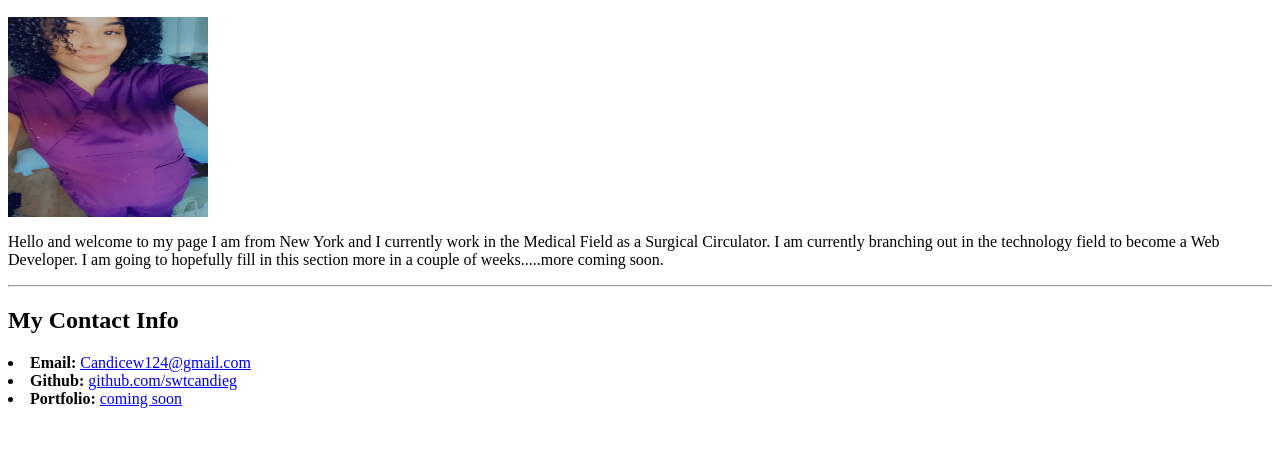
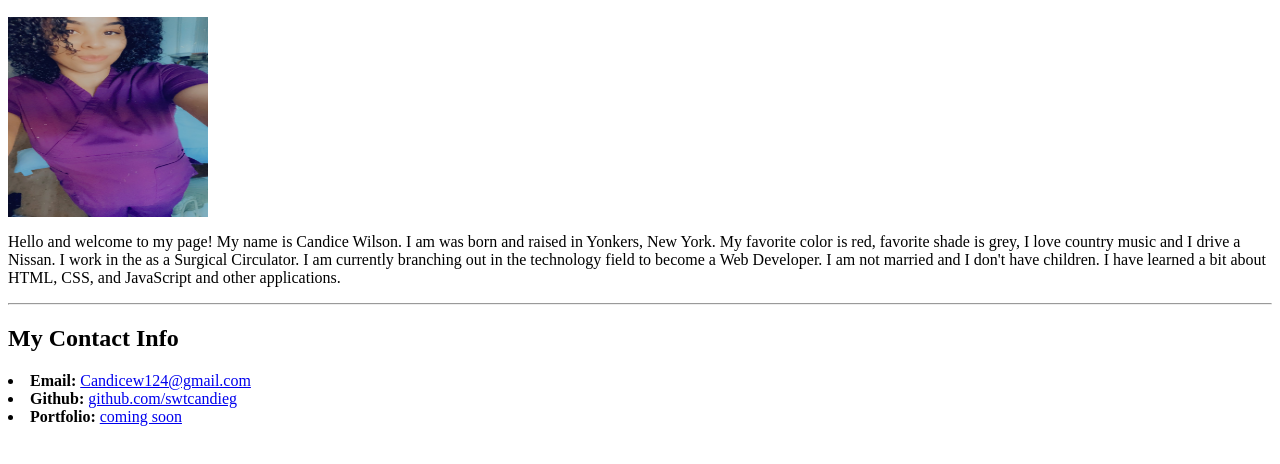
Before and after one commit to Swtcandieg/MyStudentBio, a plain HTML site: page index.html in a window 1280 px wide. Shown: the part 96-560 px from the top of the page. Drawn offline with Linux system fonts and the light colour scheme.

Commit message:
Bio update

```diff
--- a/index.html
+++ b/index.html
@@ -24,12 +24,11 @@
 
   <img src="IMG_2199.jpeg" alt="Candice Wilson" width="200px" height="200px">
 
-  <p>Hello and welcome to my page I am from New York and I currently work in the Medical Field as a Surgical
-    Circulator.
-    I am currently branching out in the technology field to become a Web Developer. I am going to hopefully fill in
-    this
-    section more in a couple of weeks.....more coming soon.
-
+  <p>Hello and welcome to my page! My name is Candice Wilson. I am was born and raised in Yonkers, New York. My favorite
+    color is red, favorite shade is grey, I love country music and I drive a Nissan. I work in the as a Surgical
+    Circulator. I am currently branching out in the technology field to become a Web Developer. I am not married and I
+    don't have children. I have learned a bit about
+    HTML, CSS, and JavaScript and other applications.
     <hr>
 
   <h2>My Contact Info</h2>
```
